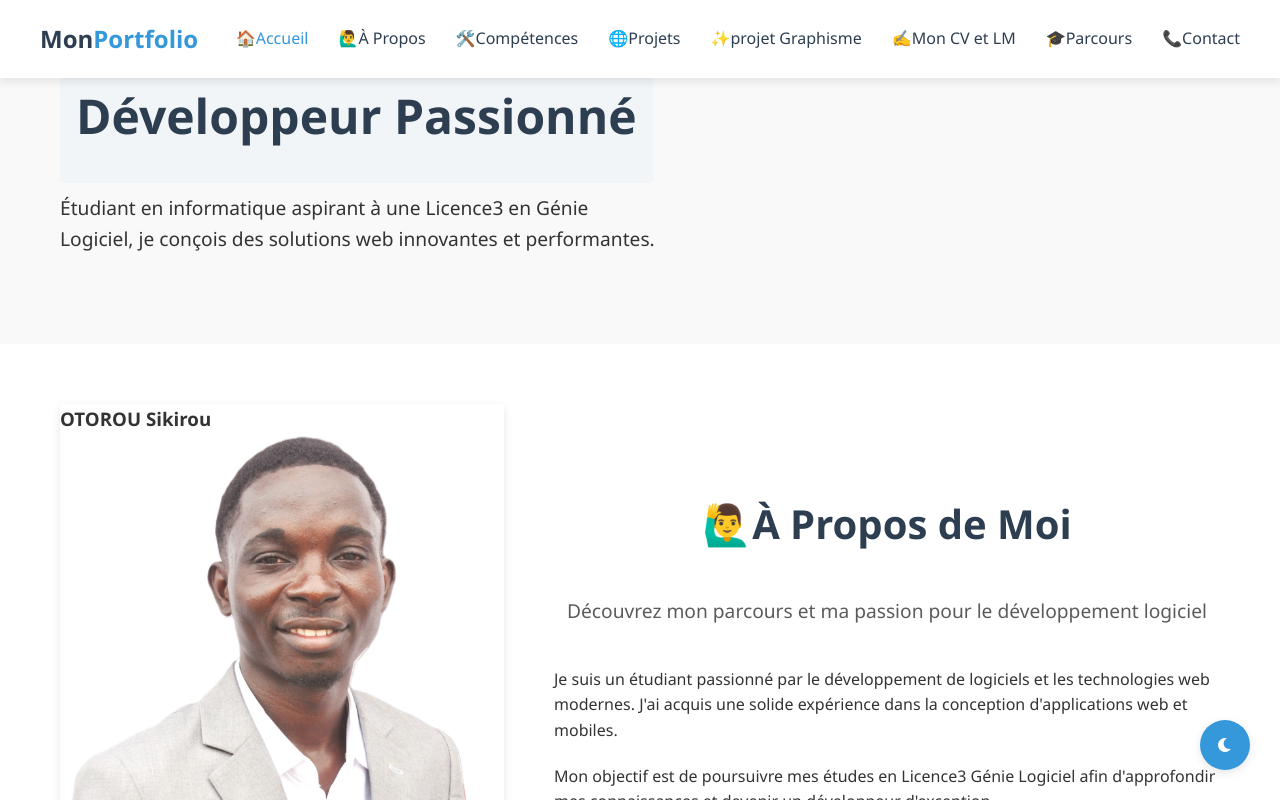
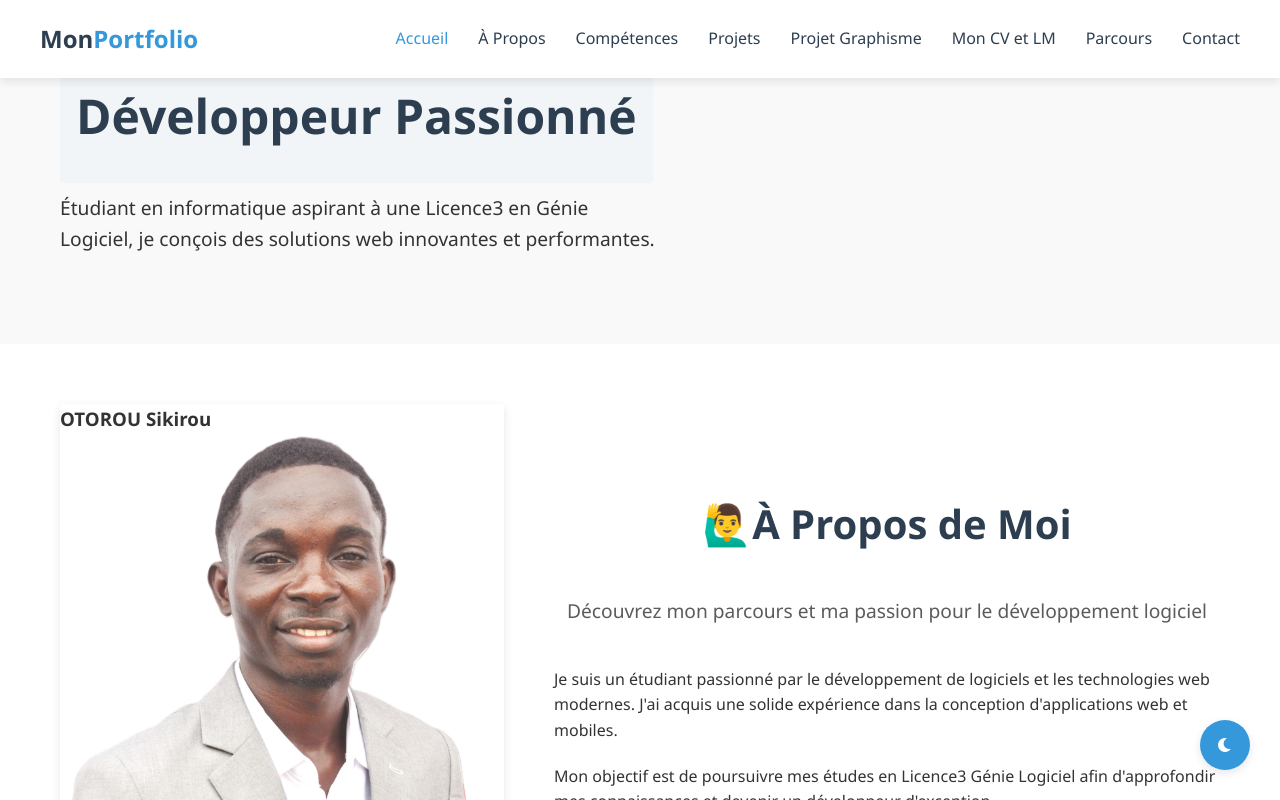
Before and after one commit to sikirou195/frontendPort, a Vue app: page /portofolio in a window 1280 px wide. Shown: the top 800 px of the page. Built offline with nearby package versions, Linux system fonts and the light colour scheme.

Commit message:
modification de HeaderBar.vue

```diff
--- a/src/components/HeaderBar.vue
+++ b/src/components/HeaderBar.vue
@@ -31,14 +31,14 @@ import { ref, onMounted } from 'vue'
 const isMenuActive = ref(false)
 const activeSection = ref('home')
 const navItems = ref([
-  { id: 'home', text: '🏠Accueil', link: '#home' },
-  { id: 'about', text: '🙋‍♂️À Propos', link: '#about' },
-  { id: 'skills', text: '🛠️Compétences', link: '#skills' },
-  { id: 'projects', text: '🌐Projets', link: '#projects' },
-  { id: 'projet', text: '✨projet Graphisme', link: '#projet' },
-  { id: 'lettre-motivation-card', text: '✍️Mon CV et LM', link: '#lettre-motivation-card' },
-  { id: 'education', text: '🎓Parcours', link: '#education' },
-  { id: 'contact', text: '📞Contact', link: '#contact' }
+  { id: 'home', text: 'Accueil', link: '#home' },
+  { id: 'about', text: 'À Propos', link: '#about' },
+  { id: 'skills', text: 'Compétences', link: '#skills' },
+  { id: 'projects', text: 'Projets', link: '#projects' },
+  { id: 'projet', text: 'Projet Graphisme', link: '#projet' },
+  { id: 'lettre-motivation-card', text: 'Mon CV et LM', link: '#lettre-motivation-card' },
+  { id: 'education', text: 'Parcours', link: '#education' },
+  { id: 'contact', text: 'Contact', link: '#contact' }
 ])
 
 const toggleMenu = () => {
```
